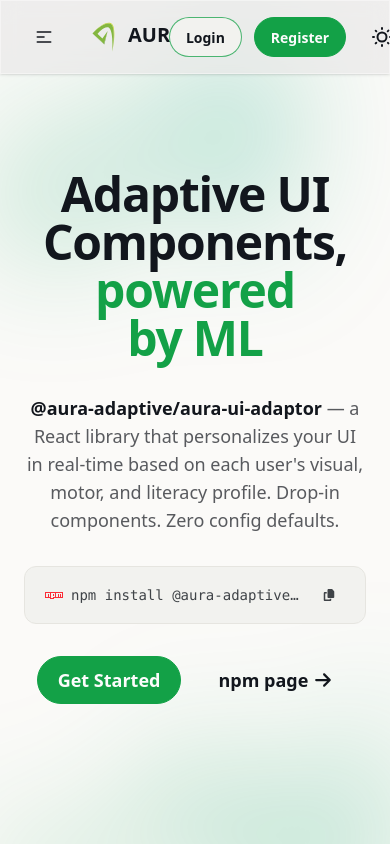
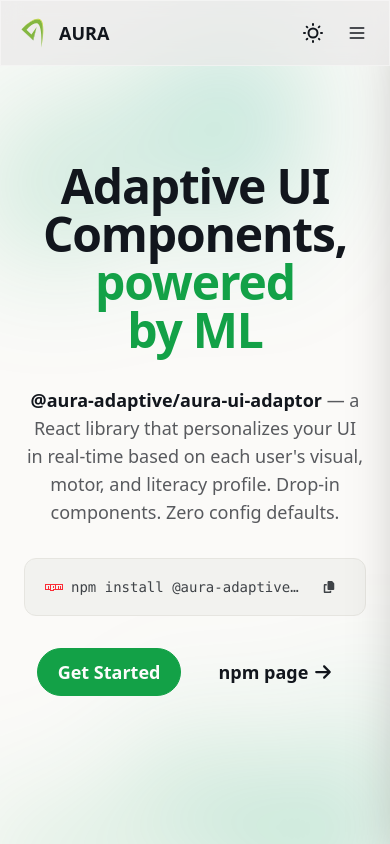
Before and after one commit to RP-25-26J-474/AURA-Website, a React (Vite) app in the folder aura-web/: page / in a window 390 px wide. Shown: the top 844 px of the page. Built offline with nearby package versions, Linux system fonts and the light colour scheme.

Commit message:
feat: rewrite Navbar with responsive mobile drawer and hover dropdown

```diff
--- a/aura-web/src/components/common/Navbar.jsx
+++ b/aura-web/src/components/common/Navbar.jsx
@@ -1,123 +1,246 @@
-import { Link, NavLink } from "react-router-dom";
+import { useState, useEffect } from "react";
+import { Link, NavLink, useLocation } from "react-router-dom";
 import { useAuth } from "../../hooks/useAuth";
 import ThemeButton from "./ThemeButton";
 import { logos } from "../../assets";
 
 export default function Navbar({
   brand = "AURA",
-  slogan = "Unlease the future of UI",
+  slogan = "Unleash the future of UI",
   menuItems = [],
   rightItems = [],
 }) {
   const { user, logout } = useAuth();
+  const [mobileOpen, setMobileOpen] = useState(false);
+  const [openSubmenu, setOpenSubmenu] = useState(null);
+  const [scrolled, setScrolled] = useState(false);
+  const location = useLocation();
+
+  // Close mobile menu on route change
+  useEffect(() => {
+    setMobileOpen(false);
+    setOpenSubmenu(null);
+  }, [location]);
+
+  // Track scroll for shadow
+  useEffect(() => {
+    const onScroll = () => setScrolled(window.scrollY > 8);
+    window.addEventListener("scroll", onScroll, { passive: true });
+    return () => window.removeEventListener("scroll", onScroll);
+  }, []);
+
+  // Prevent body scroll when mobile menu open
+  useEffect(() => {
+    document.body.style.overflow = mobileOpen ? "hidden" : "";
+    return () => { document.body.style.overflow = ""; };
+  }, [mobileOpen]);
 
   return (
-    <div className="navbar bg-base-300 shadow-sm px-4 py-4 sticky top-0 z-50 glass-effect">
-      {/* LEFT: brand + mobile menu */}
-      <div className="navbar-start">
-        {/* Mobile dropdown */}
-        <div className="dropdown">
-          <label tabIndex={0} className="btn btn-ghost lg:hidden">
-            <svg
-              xmlns="http://www.w3.org/2000/svg"
-              className="h-5 w-5"
-              fill="none"
-              viewBox="0 0 24 24"
-              stroke="currentColor"
+    <>
+      <header
+        className={`sticky top-0 z-50 w-full glass-effect transition-shadow duration-300 ${scrolled ? "shadow-lg" : "shadow-none"
+          }`}
       >
-              <path strokeLinecap="round" strokeLinejoin="round" strokeWidth="2"
-                d="M4 6h16M4 12h8m-8 6h16" />
-            </svg>
-          </label>
+        <div className="mx-auto max-w-7xl px-4 sm:px-6 lg:px-8">
+          <div className="flex h-16 items-center justify-between">
 
-          {/* Mobile dropdown content */}
-          <ul
-            tabIndex={0}
-            className="menu menu-sm dropdown-content mt-3 z-[100] p-2 shadow bg-base-200 rounded-box w-52"
-          >
+            {/* Brand */}
+            <Link to="/" className="flex items-center gap-2.5 flex-shrink-0">
+              <img src={logos.aura} alt="AURA" className="h-8 w-8" />
+              <span className="text-lg font-bold text-base-content">{brand}</span>
+              <span className="hidden md:block text-xs text-base-content/50 border-l border-base-content/20 pl-2.5">
+                {slogan}
+              </span>
+            </Link>
+
+            {/* Desktop nav */}
+            <nav className="hidden lg:flex items-center gap-1">
               {menuItems.map((item) =>
                 item.children ? (
-                <li key={item.label}>
-                  <details>
-                    <summary>{item.label}</summary>
-                    <ul className="p-2 bg-base-100">
+                  <div key={item.label} className="relative group">
+                    <button className="flex items-center gap-1 px-3 py-2 text-sm font-medium text-base-content/70 hover:text-base-content rounded-lg hover:bg-base-200 transition-colors">
+                      {item.label}
+                      <svg className="h-3.5 w-3.5 transition-transform group-hover:rotate-180" fill="none" viewBox="0 0 24 24" stroke="currentColor" strokeWidth={2}>
+                        <path strokeLinecap="round" strokeLinejoin="round" d="M19 9l-7 7-7-7" />
+                      </svg>
+                    </button>
+                    {/* Dropdown */}
+                    <div className="absolute top-full left-0 mt-1 w-48 rounded-xl bg-base-100 border border-base-300 shadow-xl opacity-0 invisible group-hover:opacity-100 group-hover:visible transition-all duration-200 py-1">
                       {item.children.map((sub) => (
-                        <li key={sub.label}>
-                          <NavLink to={sub.to}>{sub.label}</NavLink>
-                        </li>
+                        <NavLink
+                          key={sub.label}
+                          to={sub.to}
+                          className={({ isActive }) =>
+                            `block px-4 py-2 text-sm transition-colors ${isActive
+                              ? "text-primary font-medium bg-primary/5"
+                              : "text-base-content/70 hover:text-base-content hover:bg-base-200"
+                            }`
+                          }
+                        >
+                          {sub.label}
+                        </NavLink>
                       ))}
-                    </ul>
-                  </details>
-                </li>
+                    </div>
+                  </div>
                 ) : (
-                <li key={item.label}>
-                  <NavLink to={item.to}>{item.label}</NavLink>
-                </li>
+                  <NavLink
+                    key={item.label}
+                    to={item.to}
+                    className={({ isActive }) =>
+                      `px-3 py-2 text-sm font-medium rounded-lg transition-colors ${isActive
+                        ? "text-primary bg-primary/10"
+                        : "text-base-content/70 hover:text-base-content hover:bg-base-200"
+                      }`
+                    }
+                  >
+                    {item.label}
+                  </NavLink>
                 )
               )}
-          </ul>
-        </div>
+            </nav>
 
-        {/* BRAND */}
-        <Link to="/" className="btn btn-ghost text-xl font-bold items-center gap-2">
-          <img src={logos.aura} alt="AURA" className="h-8" />
-          <div className="flex flex-row items-center gap-2">
-            <span className="mb-1">{brand}</span>
-            <span className="hidden md:inline text-xs opacity-70">{slogan}</span>
-          </div>
-        </Link>
-      </div>
+            {/* Right side */}
+            <div className="flex items-center gap-2">
+              <ThemeButton />
 
-      {/* CENTER: desktop menu */}
-      <div className="navbar-center hidden lg:flex">
-        <ul className="menu menu-horizontal px-1 md:gap-4">
-          {menuItems.map((item) =>
-            item.children ? (
-              <li key={item.label}>
-                <details>
-                  <summary>{item.label}</summary>
-                  <ul className="p-2 bg-base-200 w-40">
-                    {item.children.map((sub) => (
-                      <li key={sub.label}>
-                        <NavLink to={sub.to}>{sub.label}</NavLink>
-                      </li>
-                    ))}
-                  </ul>
-                </details>
-              </li>
-            ) : (
-              <li key={item.label}>
-                <NavLink to={item.to}>{item.label}</NavLink>
-              </li>
-            )
-          )}
-        </ul>
-      </div>
-
-      {/* RIGHT side */}
-      <div className="navbar-end gap-3">
               {user ? (
                 <>
-            <span className="hidden md:inline text-sm opacity-70">
+                  <span className="hidden md:inline text-sm text-base-content/60">
                     Hi, {user.name}
                   </span>
-            <button onClick={logout} className="btn btn-md">
+                  <button onClick={logout} className="btn btn-sm btn-ghost">
                     Logout
                   </button>
                 </>
               ) : (
-          <>
+                <div className="hidden lg:flex items-center gap-2">
                   {rightItems.map((btn) => (
-              <Link key={btn.label} to={btn.to} className={btn.className}>
+                    <Link key={btn.label} to={btn.to} className={btn.className + " btn-sm"}>
                       {btn.label}
                     </Link>
                   ))}
-          </>
+                </div>
+              )}
+
+              {/* Mobile hamburger */}
+              <button
+                onClick={() => setMobileOpen((o) => !o)}
+                className="lg:hidden btn btn-ghost btn-square btn-sm"
+                aria-label="Toggle menu"
+              >
+                {mobileOpen ? (
+                  <svg className="h-5 w-5" fill="none" viewBox="0 0 24 24" stroke="currentColor" strokeWidth={2}>
+                    <path strokeLinecap="round" strokeLinejoin="round" d="M6 18L18 6M6 6l12 12" />
+                  </svg>
+                ) : (
+                  <svg className="h-5 w-5" fill="none" viewBox="0 0 24 24" stroke="currentColor" strokeWidth={2}>
+                    <path strokeLinecap="round" strokeLinejoin="round" d="M4 6h16M4 12h16M4 18h16" />
+                  </svg>
+                )}
+              </button>
+            </div>
+          </div>
+        </div>
+      </header>
+
+      {/* Mobile overlay */}
+      {mobileOpen && (
+        <div
+          className="fixed inset-0 z-40 bg-black/40 backdrop-blur-sm lg:hidden"
+          onClick={() => setMobileOpen(false)}
+        />
+      )}
+
+      {/* Mobile drawer */}
+      <div
+        className={`fixed top-0 right-0 z-50 h-full w-72 bg-base-100 border-l border-base-300 shadow-2xl transform transition-transform duration-300 ease-in-out lg:hidden flex flex-col ${mobileOpen ? "translate-x-0" : "translate-x-full"
+          }`}
+      >
+        {/* Drawer header */}
+        <div className="flex items-center justify-between px-5 py-4 border-b border-base-300">
+          <Link to="/" className="flex items-center gap-2" onClick={() => setMobileOpen(false)}>
+            <img src={logos.aura} alt="AURA" className="h-7 w-7" />
+            <span className="font-bold text-base-content">{brand}</span>
+          </Link>
+          <button
+            onClick={() => setMobileOpen(false)}
+            className="btn btn-ghost btn-square btn-sm"
+          >
+            <svg className="h-5 w-5" fill="none" viewBox="0 0 24 24" stroke="currentColor" strokeWidth={2}>
+              <path strokeLinecap="round" strokeLinejoin="round" d="M6 18L18 6M6 6l12 12" />
+            </svg>
+          </button>
+        </div>
+
+        {/* Drawer nav */}
+        <nav className="flex-1 overflow-y-auto px-4 py-6 space-y-1">
+          {menuItems.map((item) =>
+            item.children ? (
+              <div key={item.label}>
+                <button
+                  onClick={() => setOpenSubmenu(openSubmenu === item.label ? null : item.label)}
+                  className="flex w-full items-center justify-between px-3 py-2.5 text-sm font-medium text-base-content/70 hover:text-base-content rounded-lg hover:bg-base-200 transition-colors"
+                >
+                  {item.label}
+                  <svg
+                    className={`h-4 w-4 transition-transform ${openSubmenu === item.label ? "rotate-180" : ""}`}
+                    fill="none" viewBox="0 0 24 24" stroke="currentColor" strokeWidth={2}
+                  >
+                    <path strokeLinecap="round" strokeLinejoin="round" d="M19 9l-7 7-7-7" />
+                  </svg>
+                </button>
+                {openSubmenu === item.label && (
+                  <div className="ml-3 mt-1 pl-3 border-l-2 border-primary/30 space-y-0.5">
+                    {item.children.map((sub) => (
+                      <NavLink
+                        key={sub.label}
+                        to={sub.to}
+                        className={({ isActive }) =>
+                          `block px-3 py-2 text-sm rounded-lg transition-colors ${isActive
+                            ? "text-primary font-medium bg-primary/10"
+                            : "text-base-content/60 hover:text-base-content hover:bg-base-200"
+                          }`
+                        }
+                      >
+                        {sub.label}
+                      </NavLink>
+                    ))}
+                  </div>
                 )}
               </div>
-      <div className="ml-4">
-        <ThemeButton />
+            ) : (
+              <NavLink
+                key={item.label}
+                to={item.to}
+                className={({ isActive }) =>
+                  `block px-3 py-2.5 text-sm font-medium rounded-lg transition-colors ${isActive
+                    ? "text-primary bg-primary/10"
+                    : "text-base-content/70 hover:text-base-content hover:bg-base-200"
+                  }`
+                }
+              >
+                {item.label}
+              </NavLink>
+            )
+          )}
+        </nav>
+
+        {/* Drawer footer — auth buttons */}
+        {!user && rightItems.length > 0 && (
+          <div className="px-4 py-5 border-t border-base-300 flex flex-col gap-2">
+            {rightItems.map((btn) => (
+              <Link
+                key={btn.label}
+                to={btn.to}
+                className={`${btn.className} justify-center`}
+                onClick={() => setMobileOpen(false)}
+              >
+                {btn.label}
+              </Link>
+            ))}
           </div>
+        )}
       </div>
+    </>
   );
 }
```
Lines whose indentation alone changed are shown as unchanged.
